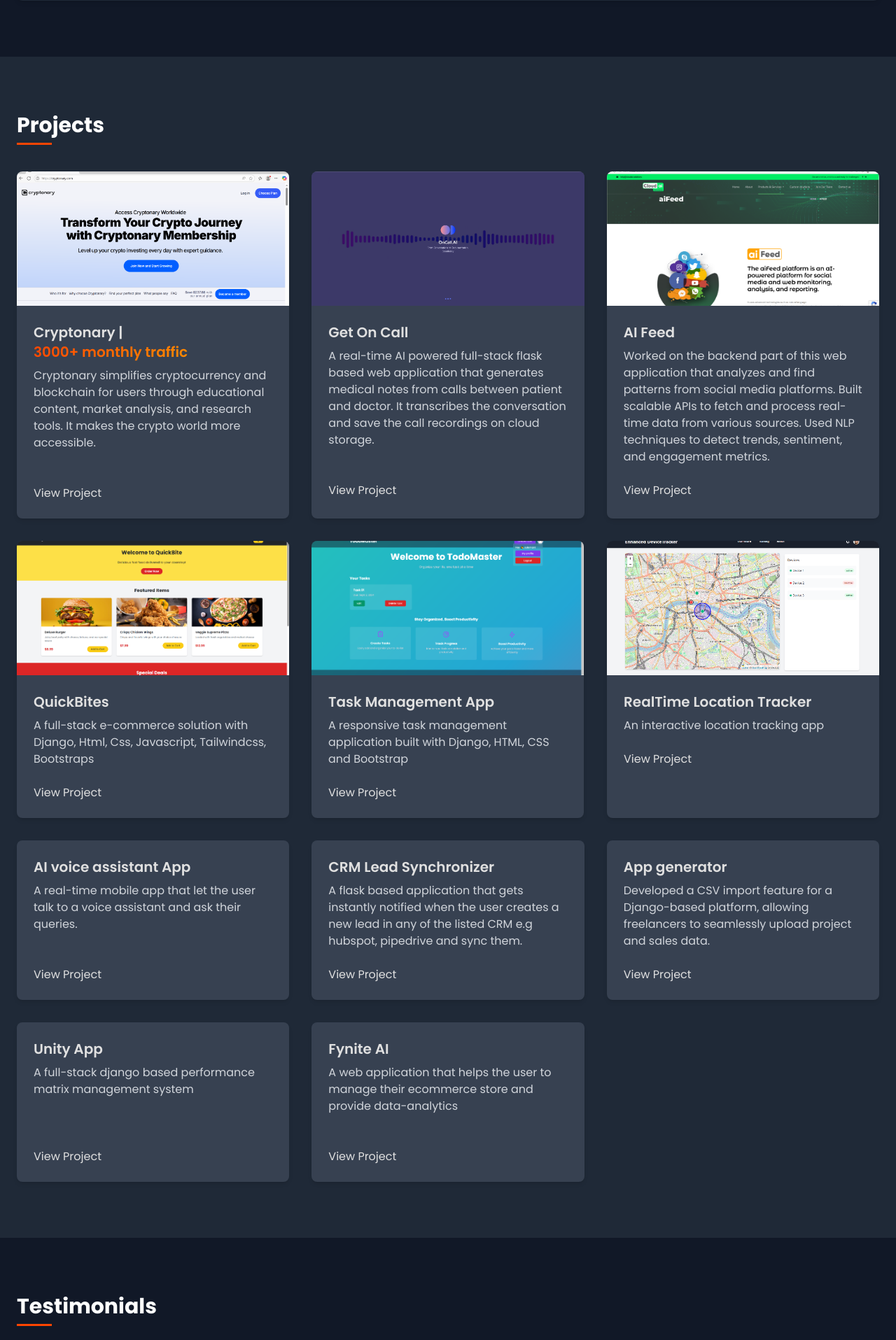
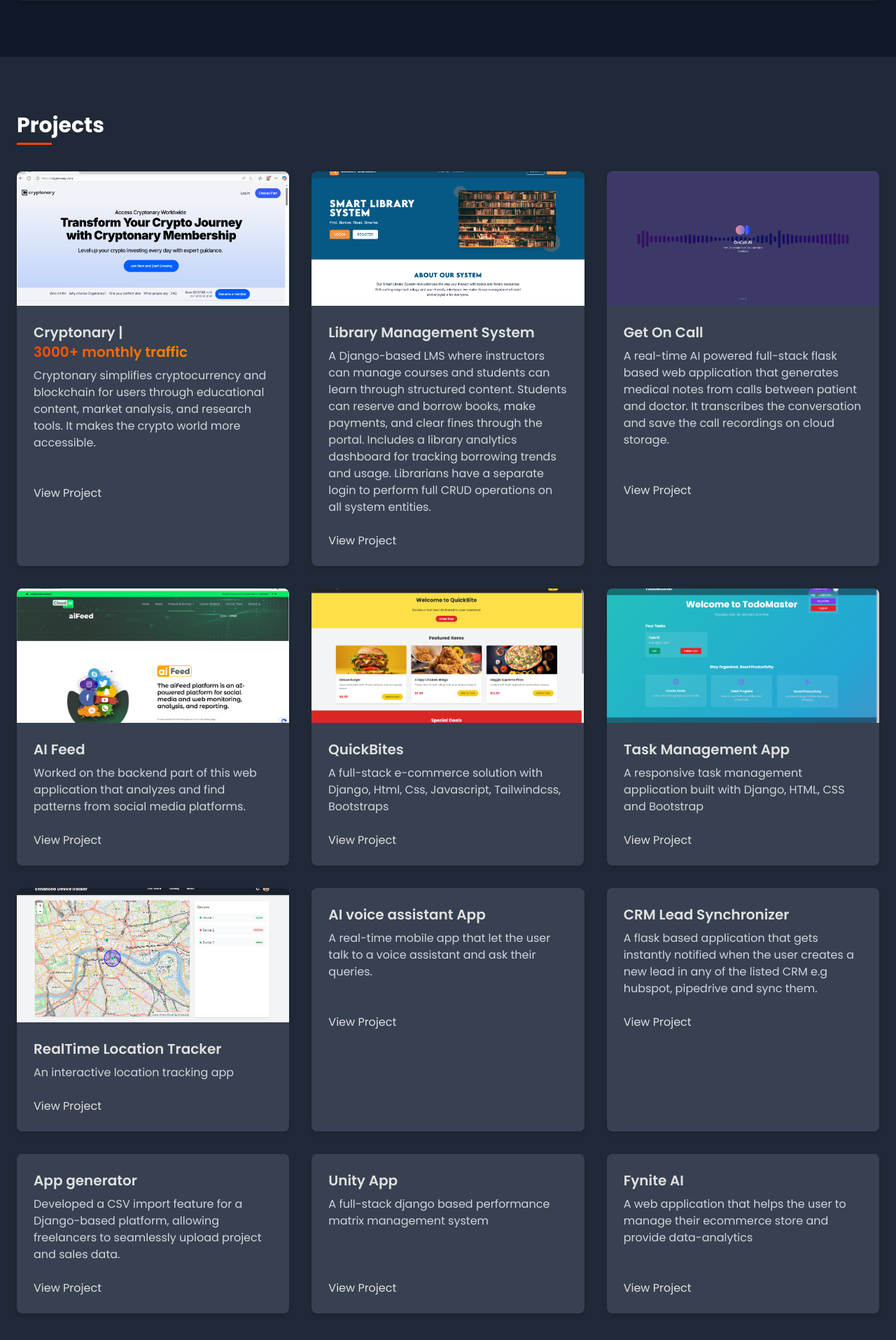
Before and after one commit to SulemanAwais/portfolio, a Django app: page / in a window 1280 px wide. Shown: the part 2027-3942 px from the top of the page at 70% size. Run offline with Django 4.2, Linux system fonts and the light colour scheme; some libraries are stand-ins or nearby versions.

Commit message:
add LMS in portfolio

```diff
--- a/basic_project/basic_app/templates/home.html
+++ b/basic_project/basic_app/templates/home.html
@@ -388,6 +388,18 @@
                             <a href="https://cryptonary.com/" class="text-orangered hover:text-orange-500">View Project</a>
                         </div>
                     </div>
+                    <div class="bg-gray-700 rounded-lg overflow-hidden shadow-md card-hover transition duration-300" data-aos="fade-up">
+                        <img src="{% static 'basic_app/lms.png' %}?height=200&width=400" alt="LMS" class="w-full h-48 object-cover">
+                        <div class="p-6">
+                            <h3 class="text-xl font-semibold mb-2 text-orangered">Library Management System</h3>
+                            <p class="text-gray-300 mb-4">A Django-based LMS where instructors can manage courses and students can learn through structured content.
+                            Students can reserve and borrow books, make payments, and clear fines through the portal.
+                            Includes a library analytics dashboard for tracking borrowing trends and usage.
+                            Librarians have a separate login to perform full CRUD operations on all system entities.
+                            </p>
+                            <a href="djangolibrarymanagementsystem.pythonanywhere…" class="text-orangered hover:text-orange-500">View Project</a>
+                        </div>
+                    </div>
                     <div class="bg-gray-700 rounded-lg overflow-hidden shadow-md card-hover transition duration-300" data-aos="fade-up" data-aos-delay="200">
                         <img src="{% static 'basic_app/virtual-phone.PNG' %}?height=200&width=400" alt="virtual-phone" class="w-full h-48 object-cover">
                         <div class="p-6">
@@ -402,10 +414,7 @@
                         <img src="{% static 'basic_app/aifeed.PNG' %}?height=200&width=400" alt="aifeed" class="w-full h-48 object-cover">
                         <div class="p-6">
                             <h3 class="text-xl font-semibold mb-2 text-orangered">AI Feed</h3>
-                            <p class="text-gray-300 mb-4">Worked on the backend part of this web application that analyzes and find patterns from social media platforms.
-                            Built scalable APIs to fetch and process real-time data from various sources.
-                            Used NLP techniques to detect trends, sentiment, and engagement metrics.
-                            </p>
+                            <p class="text-gray-300 mb-4">Worked on the backend part of this web application that analyzes and find patterns from social media platforms.</p>
                             <a href="https://cloudai.solutions/aifeed/" class="text-orangered hover:text-orange-500">View Project</a>
                         </div>
                     </div>
```
